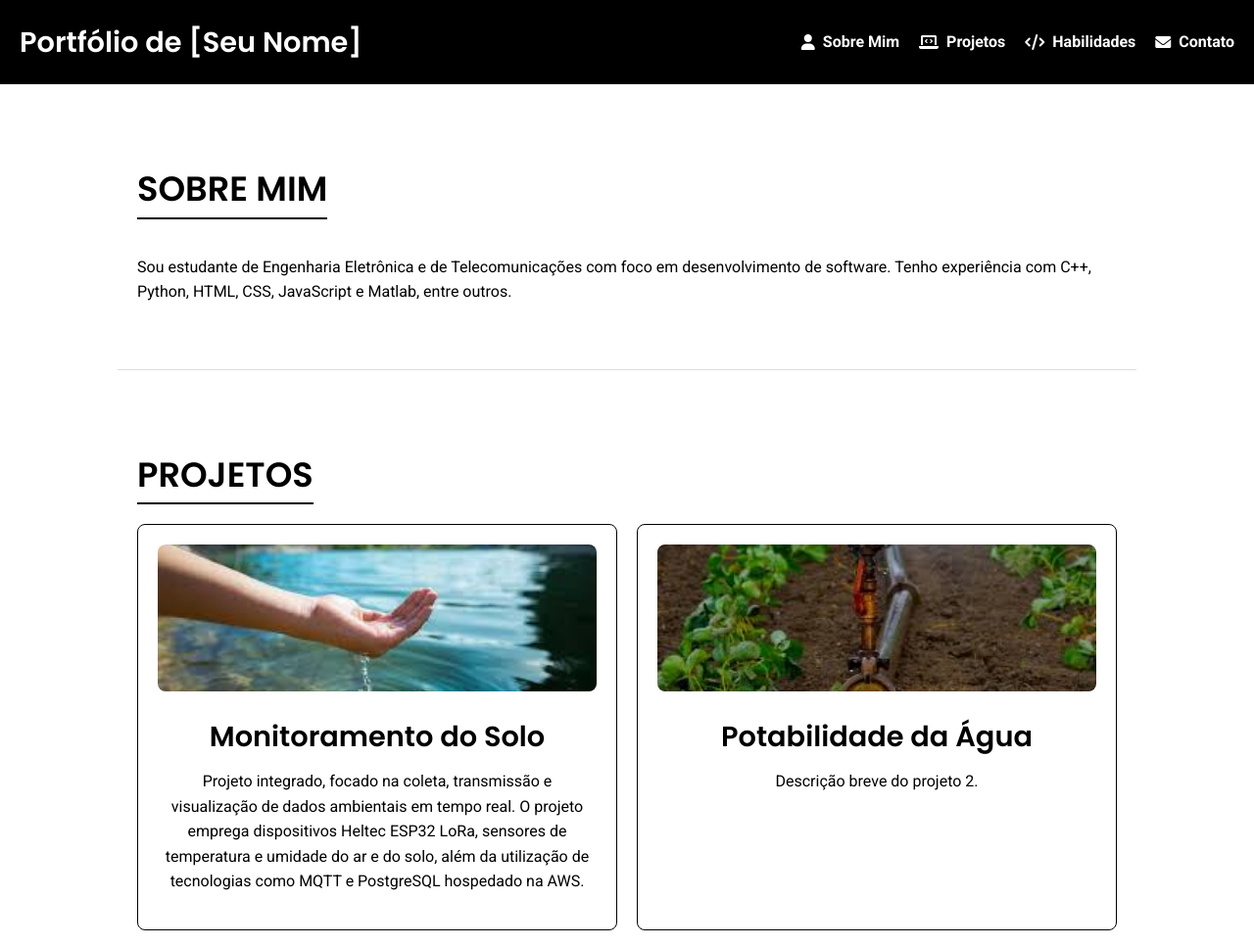
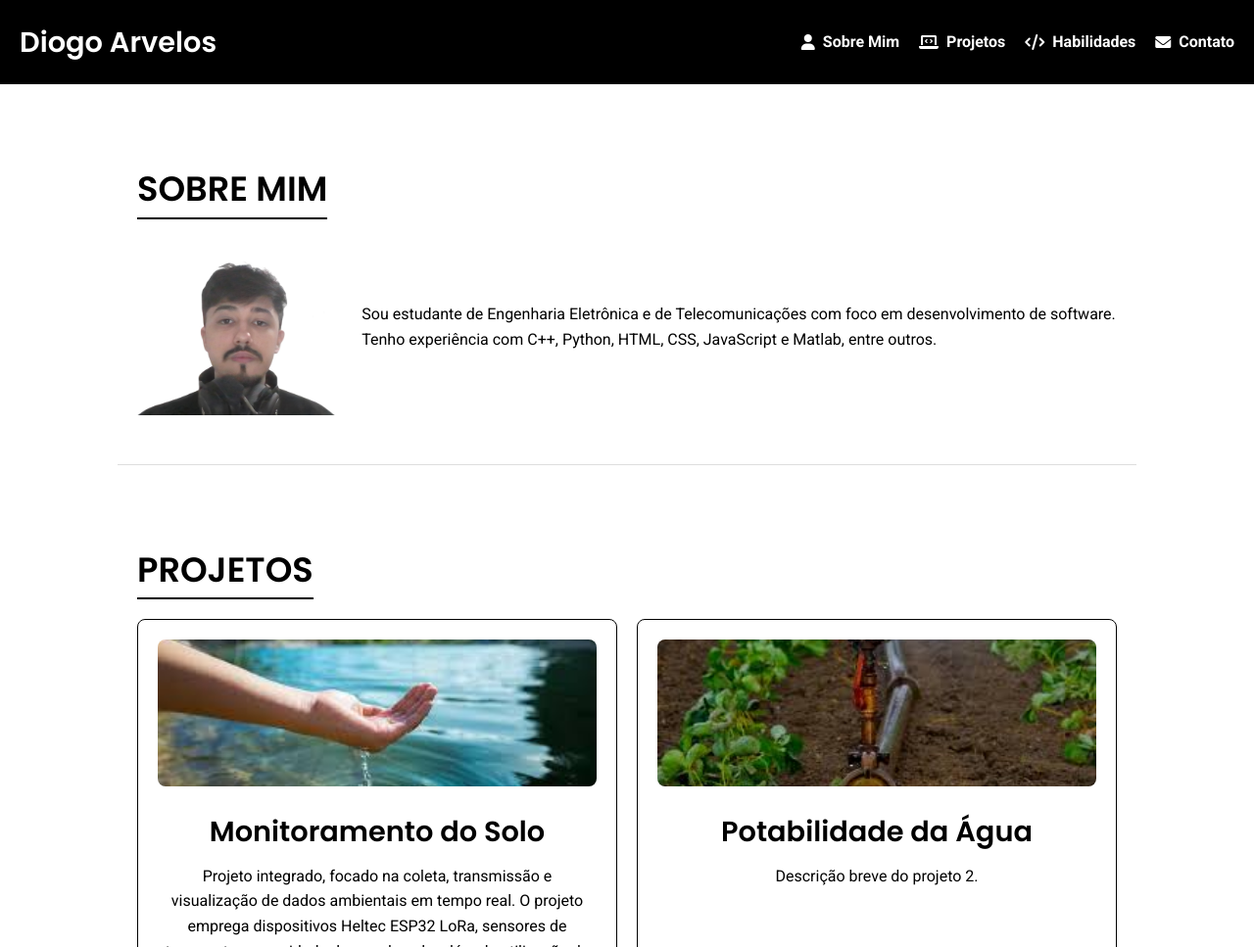
Before and after one commit to DiogoArvelos/port, a plain HTML site: page index.html in a window 1280 px wide. Shown: the top 967 px of the page at 98% size. Drawn offline with Linux system fonts and the light colour scheme.

Commit message:
Add files via upload

```diff
--- a/index.html
+++ b/index.html
@@ -3,7 +3,7 @@
 <head>
     <meta charset="UTF-8">
     <meta name="viewport" content="width=device-width, initial-scale=1.0">
-    <title>Portfólio de [Seu Nome]</title>
+    <title>Diogo Arvelos</title>
     <link rel="stylesheet" href="styles.css">
     <!-- Importando a biblioteca de ícones Font Awesome -->
     <link href="https://cdnjs.cloudflare.com/ajax/libs/font-awesome/6.0.0-beta3/css/all.min.css" rel="stylesheet">
@@ -11,7 +11,7 @@
 </head>
 <body>
     <header class="header">
-        <h1>Portfólio de [Seu Nome]</h1>
+        <h1>Diogo Arvelos</h1>
         <nav>
             <a href="#sobre"><i class="fas fa-user"></i> Sobre Mim</a>
             <a href="#projetos"><i class="fas fa-laptop-code"></i> Projetos</a>
@@ -22,7 +22,10 @@
 
     <section id="sobre" class="section">
         <h2>Sobre Mim</h2>
-        <p>Sou estudante de Engenharia Eletrônica e de Telecomunicações com foco em desenvolvimento de software. Tenho experiência com C++, Python, HTML, CSS, JavaScript e Matlab, entre outros.</p>
+        <div class="sobre-container">
+            <img src="foto2.png" class="foto-sobre">
+            <p>Sou estudante de Engenharia Eletrônica e de Telecomunicações com foco em desenvolvimento de software. Tenho experiência com C++, Python, HTML, CSS, JavaScript e Matlab, entre outros.</p>
+        </div>
     </section>
 
     <section id="projetos" class="section">
--- a/styles.css
+++ b/styles.css
@@ -27,6 +27,18 @@ body {
 
 .projeto h3, .projeto p {
     margin-top: 10px;
+}
+.sobre-container {
+    display: flex;
+    align-items: center;
+    gap: 20px; /* Espaço entre a imagem e o texto */
+}
+
+.foto-sobre {
+    width: 230px; /* Tamanho da imagem */
+    height: 180px; /* Tamanho da imagem */
+    object-fit: cover; /* Garante que a imagem fique ajustada */
+
 }
 /* Estilo do cabeçalho */
 .header {
```
Also changed, not shown: foto2.png (added).
